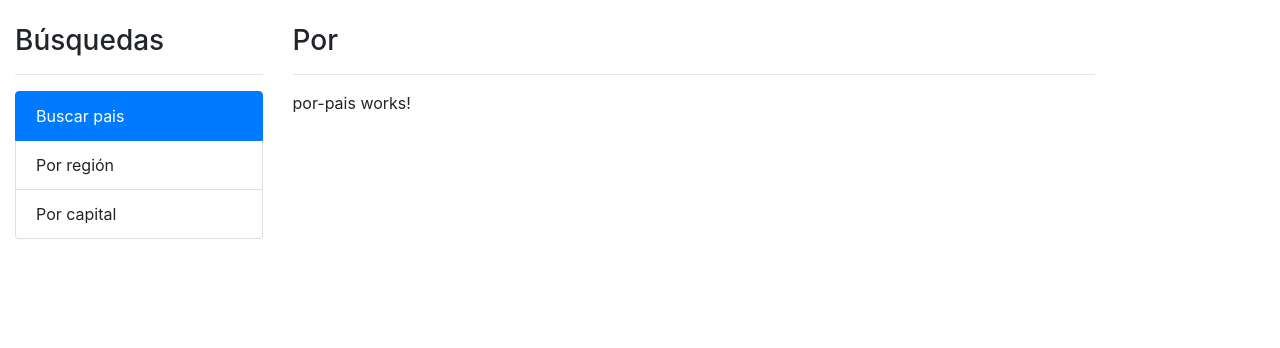
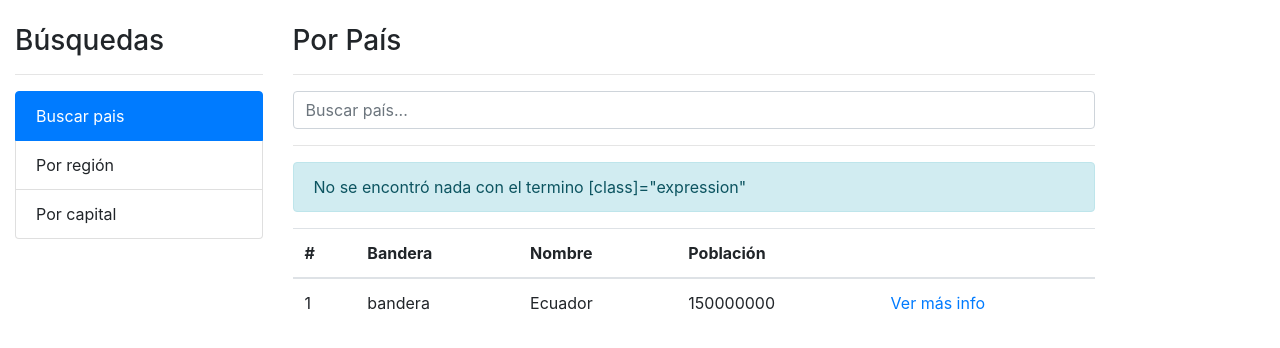
Before and after one commit to franmc01/Angular-PaisesApp, an Angular app: page / in a window 1280 px wide. Shown: the top 348 px of the page. Built offline with nearby package versions, Linux system fonts and the light colour scheme.

Commit message:
Segmentoel codigo para hacerlo reutilizable e implementacion del forms-module para el componente de buscar

```diff
--- a/src/app/app.component.html
+++ b/src/app/app.component.html
@@ -1,16 +1,8 @@
 <div class="row container mt-4">
   <div class="col-3">
-    <h3>Búsquedas</h3>
-    <hr>
-    <ul class="list-group">
-      <li routerLink="" routerLinkActive="active" [routerLinkActiveOptions]="{exact:true}" class="list-group-item"> Buscar pais </li>
-      <li routerLink="/region" routerLinkActive="active" class="list-group-item"> Por región </li>
-      <li routerLink="/capital" routerLinkActive="active" class="list-group-item"> Por capital </li>
-    </ul>
+      <app-sidebar></app-sidebar>
   </div>
   <div class="col">
-    <h3>Por</h3>
-    <hr>
     <router-outlet></router-outlet>
   </div>
 </div>
--- a/src/app/pais/pages/por-pais/por-pais.component.html
+++ b/src/app/pais/pages/por-pais/por-pais.component.html
@@ -1 +1,8 @@
-<p>por-pais works!</p>
+<h3>Por País</h3>
+<hr>
+<app-search></app-search>
+<hr>
+<div class="alert alert-info">
+No se encontró nada con el termino [class]="expression"
+</div>
+<app-table-info></app-table-info>
--- a/src/app/pais/pais.module.ts
+++ b/src/app/pais/pais.module.ts
@@ -4,6 +4,8 @@
 import { PorPaisComponent } from './pages/por-pais/por-pais.component';
 import { PorRegionComponent } from './pages/por-region/por-region.component';
 import { VerPaisComponent } from './pages/ver-pais/ver-pais.component';
+import { SharedModule } from '../shared/shared.module';
+import { FormsModule } from '@angular/forms';
 
 
 
@@ -15,7 +17,9 @@
     VerPaisComponent
   ],
   imports: [
-    CommonModule
+    CommonModule,
+    SharedModule,
+    FormsModule
   ],
   exports:[
     PorCapitalComponent,
--- /dev/null
+++ b/src/app/shared/search/search.component.html
@@ -0,0 +1,11 @@
+<div class="row">
+  <div class="col">
+    <form autocomplete="off" (ngSubmit)="buscar()">
+      <input type="text"
+             name="termino"
+             class="form-control"
+             placeholder="Buscar país..."
+             [(ngModel)]="texto"/>
+    </form>
+  </div>
+</div>
--- /dev/null
+++ b/src/app/shared/search/search.component.ts
@@ -0,0 +1,20 @@
+import { Component, OnInit } from '@angular/core';
+
+@Component({
+  selector: 'app-search',
+  templateUrl: './search.component.html',
+  styleUrls: ['./search.component.css']
+})
+export class SearchComponent implements OnInit {
+
+  constructor() { }
+
+  ngOnInit(): void {
+  }
+
+  texto:string = '';
+
+  buscar(){
+    console.log(this.texto);
+  }
+}
--- a/src/app/shared/sidebar/sidebar.component.css
+++ b/src/app/shared/sidebar/sidebar.component.css
@@ -0,0 +1,3 @@
+li{
+  cursor: pointer;
+}
--- a/src/app/shared/sidebar/sidebar.component.html
+++ b/src/app/shared/sidebar/sidebar.component.html
@@ -1 +1,7 @@
-<p>sidebar works!</p>
+<h3>Búsquedas</h3>
+<hr>
+<ul class="list-group">
+  <li routerLink="" routerLinkActive="active" [routerLinkActiveOptions]="{exact:true}" class="list-group-item"> Buscar pais </li>
+  <li routerLink="/region" routerLinkActive="active" class="list-group-item"> Por región </li>
+  <li routerLink="/capital" routerLinkActive="active" class="list-group-item"> Por capital </li>
+</ul>
--- /dev/null
+++ b/src/app/shared/table-info/table-info.component.html
@@ -0,0 +1,28 @@
+<div class="row">
+  <div class="col">
+    <table class="table table-hover">
+      <thead>
+        <tr>
+          <th>#</th>
+          <th>Bandera</th>
+          <th>Nombre</th>
+          <th>Población</th>
+          <th></th>
+        </tr>
+      </thead>
+      <tbody>
+        <tr>
+          <td>1</td>
+          <td>bandera</td>
+          <td>Ecuador</td>
+          <td>150000000</td>
+          <td>
+            <a href="/pais/ec">
+              Ver más info
+            </a>
+          </td>
+        </tr>
+      </tbody>
+    </table>
+  </div>
+</div>
--- /dev/null
+++ b/src/app/shared/table-info/table-info.component.ts
@@ -0,0 +1,15 @@
+import { Component, OnInit } from '@angular/core';
+
+@Component({
+  selector: 'app-table-info',
+  templateUrl: './table-info.component.html',
+  styleUrls: ['./table-info.component.css']
+})
+export class TableInfoComponent implements OnInit {
+
+  constructor() { }
+
+  ngOnInit(): void {
+  }
+
+}
```
Also changed, not shown: src/app/shared/shared.module.ts (+12 -3 lines), src/app/shared/search/search.component.css (added), src/app/shared/table-info/table-info.component.css (added).
